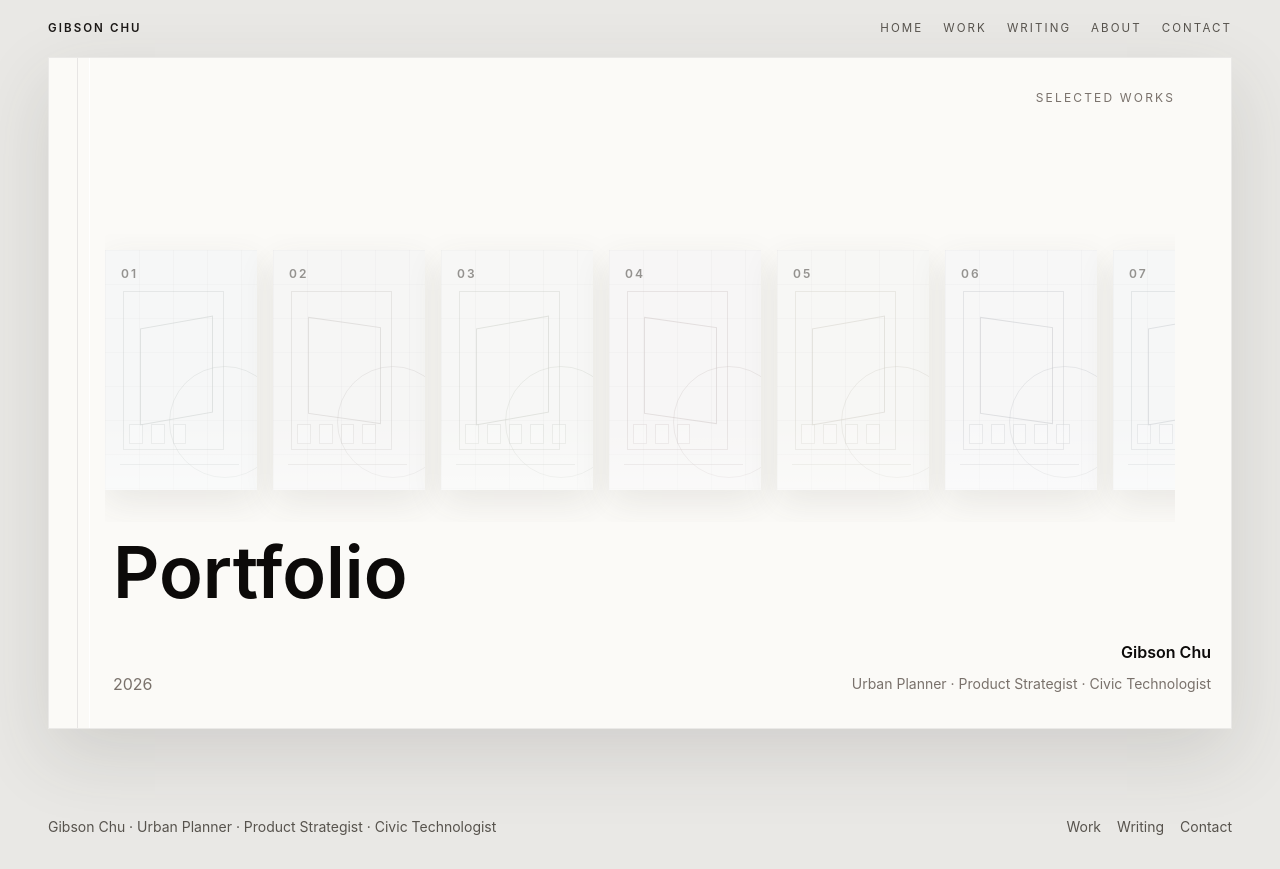
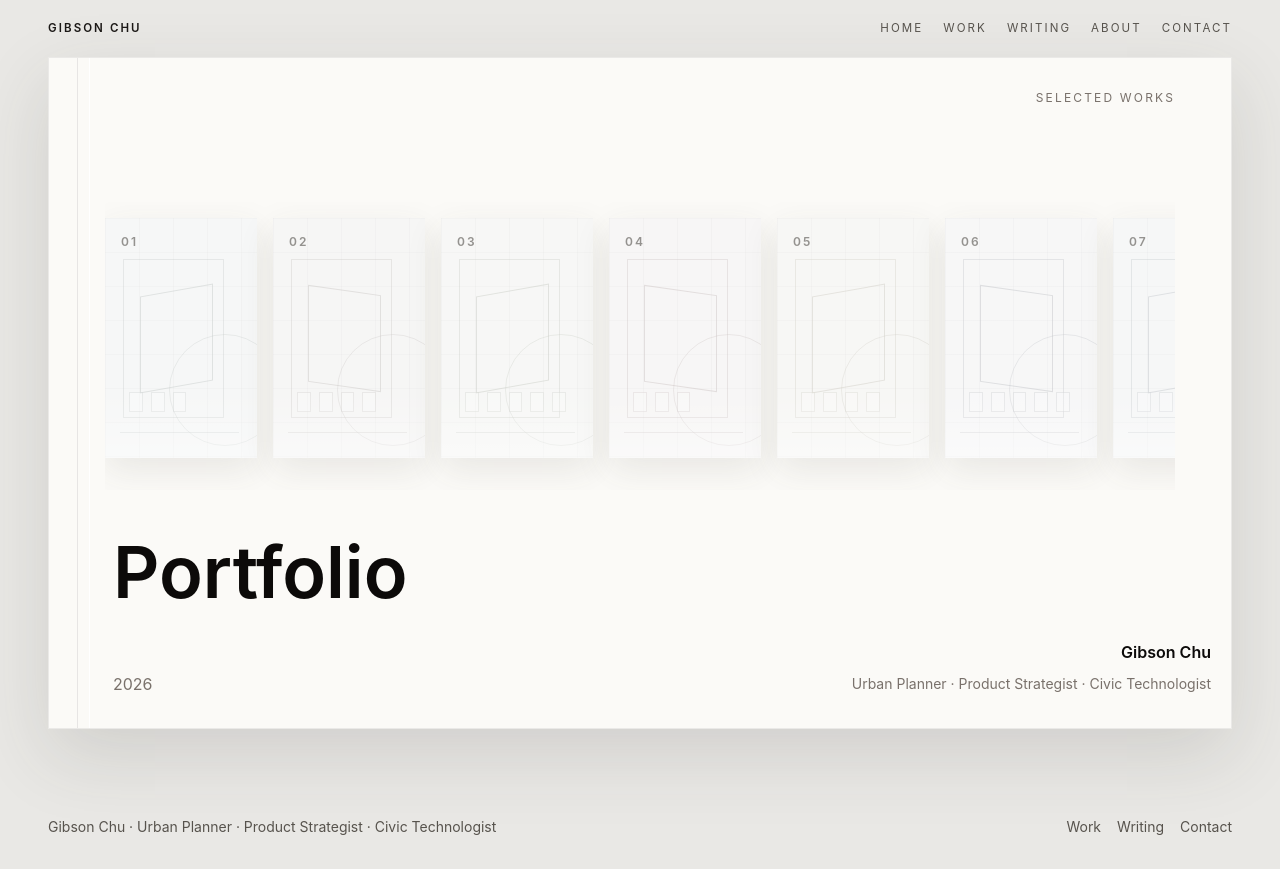
Before and after one commit to gibsonchu/portfolio-2026, a Next.js app: page / in a window 1280 px wide. Built offline with nearby package versions, Linux system fonts and the light colour scheme.

Commit message:
Lift project row above cover title

```diff
--- a/app/page.tsx
+++ b/app/page.tsx
@@ -12,7 +12,7 @@ export default function Home() {
           <p>Selected works</p>
         </div>
 
-        <div className="relative mt-20 md:mt-[14vh] lg:mt-[16vh]">
+        <div className="relative mt-20 md:mt-[12vh] lg:mt-[12vh]">
           <ProjectGrid projects={projects} featured />
         </div>
 
```
